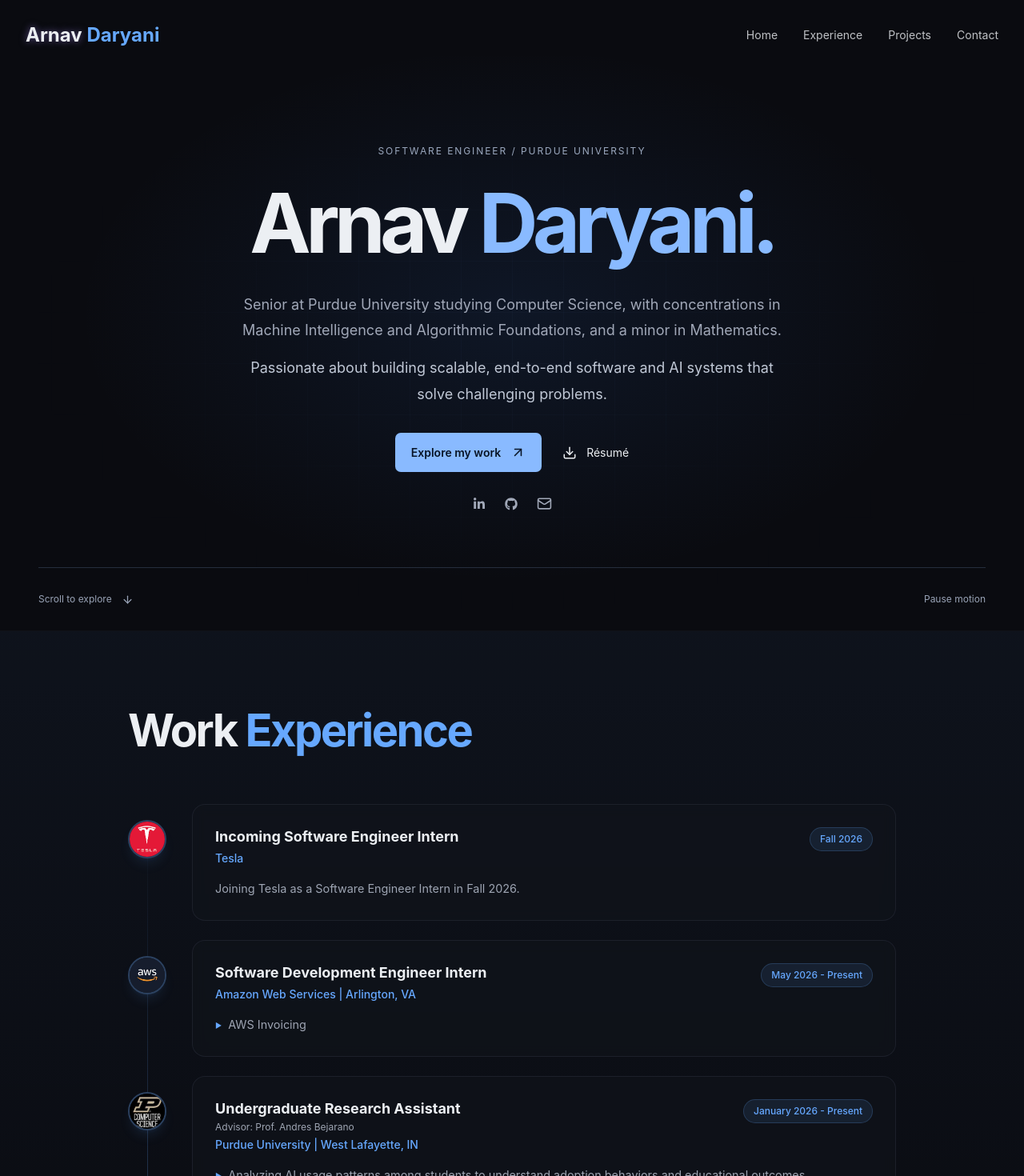
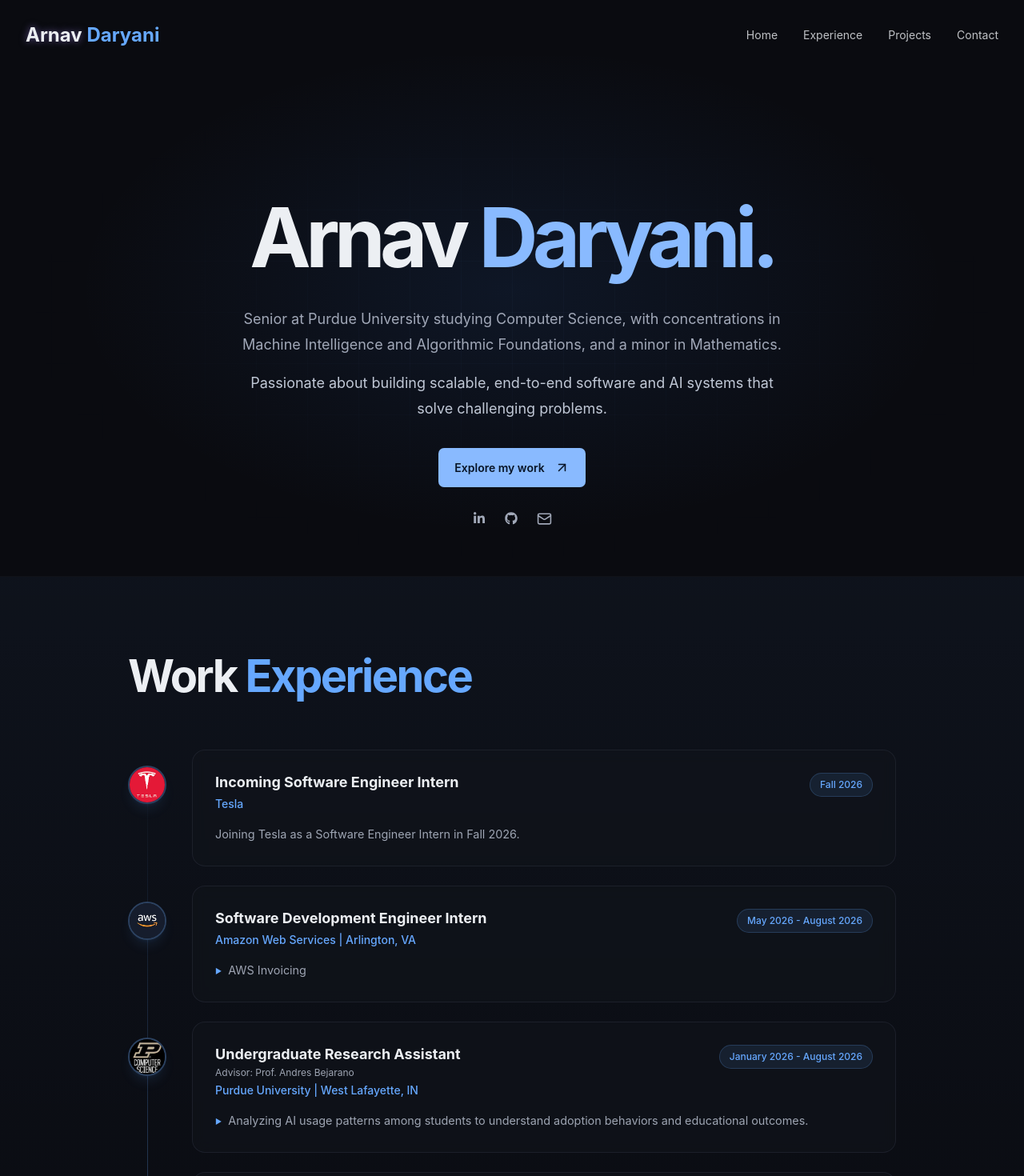
Before and after one commit to arnavdaryani/Personal-Website, a React (Vite) app: page / in a window 1280 px wide. Shown: the top 1470 px of the page at 80% size. Built offline with nearby package versions, Linux system fonts and the light colour scheme.

Commit message:
Simplify hero and update experience end dates to August 2026

```diff
--- a/src/components/AboutSection.jsx
+++ b/src/components/AboutSection.jsx
@@ -1,15 +1,9 @@
 import { FaLinkedinIn, FaGithub } from "react-icons/fa";
-import { ArrowDown, ArrowUpRight, Download, Mail } from "lucide-react";
-import { useEffect, useState } from "react";
+import { ArrowUpRight, Mail } from "lucide-react";
 
 export const AboutSection = () => {
-  const [paused, setPaused] = useState(false);
-  useEffect(() => {
-    document.documentElement.classList.toggle("motion-paused", paused);
-    return () => document.documentElement.classList.remove("motion-paused");
-  }, [paused]);
   const handlePointerMove = (event) => {
-    if (paused || window.matchMedia("(prefers-reduced-motion: reduce)").matches) return;
+    if (window.matchMedia("(prefers-reduced-motion: reduce)").matches) return;
     const bounds = event.currentTarget.getBoundingClientRect();
     event.currentTarget.style.setProperty("--pointer-x", `${(event.clientX - bounds.left) / bounds.width * 100}%`);
     event.currentTarget.style.setProperty("--pointer-y", `${(event.clientY - bounds.top) / bounds.height * 100}%`);
@@ -17,13 +11,11 @@
   return (
     <section id="about" className="hero-section" onPointerMove={handlePointerMove}>
       <div className="hero-copy">
-        <p className="eyebrow">SOFTWARE ENGINEER / PURDUE UNIVERSITY</p>
         <h1>Arnav <span>Daryani.</span></h1>
         <p className="hero-bio">Senior at Purdue University studying Computer Science, with concentrations in Machine Intelligence and Algorithmic Foundations, and a minor in Mathematics.</p>
         <p className="hero-bio hero-passion">Passionate about building scalable, end-to-end software and AI systems that solve challenging problems.</p>
         <div className="hero-actions">
           <a className="primary-action" href="#projects">Explore my work <ArrowUpRight size={19} /></a>
-          <a className="resume-action" href="/ArnavDaryaniResume.pdf" target="_blank" rel="noopener noreferrer"><Download size={18} /> Résumé</a>
         </div>
         <div className="social-row">
           <a href="https://www.linkedin.com/in/arnav-daryani/" target="_blank" rel="noopener noreferrer" aria-label="LinkedIn"><FaLinkedinIn /></a>
@@ -31,7 +23,6 @@
           <a href="mailto:arnavdaryani@gmail.com" aria-label="Email"><Mail size={19} /></a>
         </div>
       </div>
-      <div className="hero-bottom"><a href="#experience">Scroll to explore <ArrowDown size={15} /></a><button className="motion-control" onClick={() => setPaused(!paused)} aria-pressed={paused}>{paused ? "Resume motion" : "Pause motion"}</button></div>
     </section>
   );
 };
--- a/src/components/ExperienceSection.jsx
+++ b/src/components/ExperienceSection.jsx
@@ -14,7 +14,7 @@
     id: 0,
     title: "Software Development Engineer Intern",
     company: "Amazon Web Services | Arlington, VA",
-    period: "May 2026 - Present",
+    period: "May 2026 - August 2026",
     description: [
       "AWS Invoicing",
     ],
@@ -25,7 +25,7 @@
     title: "Undergraduate Research Assistant",
     subtitle: "Advisor: Prof. Andres Bejarano",
     company: "Purdue University | West Lafayette, IN",
-    period: "January 2026 - Present",
+    period: "January 2026 - August 2026",
     description: [
       "Analyzing AI usage patterns among students to understand adoption behaviors and educational outcomes.",
     ],
@@ -36,7 +36,7 @@
     title: "Undergraduate Research Assistant",
     subtitle: "Advisor: Prof. Dan Goldwasser",
     company: "Purdue University | West Lafayette, IN",
-    period: "January 2026 - Present",
+    period: "January 2026 - August 2026",
     description: [
       "Built benchmarking pipelines for graph-conditioned LLMs, enabling systematic evaluation of graph-based context against text-only and context-enriched baselines on socially grounded sentiment analysis tasks.",
       "Automated prompt generation, model inference, and evaluation workflows, improving zero-shot Target F1 from 0.63 to 0.75 through controlled graph-conditioned prompting experiments.",
@@ -59,7 +59,7 @@
     id: 4,
     title: "Undergraduate Teaching Assistant",
     company: "Purdue University | West Lafayette, IN",
-    period: "August 2024 - Present",
+    period: "August 2024 - August 2026",
     description: [
       "CS 251: Data Structures & Algorithms (Fall '25, Spring '26)",
       "CS 250: Computer Architecture (Spring '25, Fall '25)",
--- a/src/index.css
+++ b/src/index.css
@@ -199,21 +199,16 @@
 .hero-section::before { content: ""; position: absolute; inset: 70px 0 0; z-index: -1; pointer-events: none; background: radial-gradient(ellipse at var(--pointer-x) var(--pointer-y), #367de91a, transparent 60%); }
 .hero-section::after { content: ""; position: absolute; inset: 70px 0 0; z-index: -1; pointer-events: none; background-image: linear-gradient(#87b9ff08 1px, transparent 1px), linear-gradient(90deg, #87b9ff08 1px, transparent 1px); background-size: 64px 64px; mask-image: radial-gradient(ellipse, black, transparent 70%); }
 .hero-copy { max-width: 900px; margin: auto; animation: intro-enter .8s ease-out both; }
-.eyebrow { font-size: 12px; letter-spacing: .16em; color: #9ba8be; margin-bottom: 26px; }
 .hero-copy h1 { font-size: clamp(3.5rem, 8vw, 6.8rem); line-height: 1.08; letter-spacing: -.065em; font-weight: 650; }
 .hero-copy h1 span { color: #89baff; }
 .hero-bio { font-size: 18px; line-height: 1.8; color: #a1a8b8; max-width: 700px; margin: 30px auto 0; }
 .hero-passion { margin-top: 15px; color: #c0c8d6; }
 .hero-actions { display: flex; justify-content: center; align-items: center; flex-wrap: wrap; gap: 26px; margin-top: 32px; font-size: 14px; }
-.primary-action, .resume-action { display: inline-flex; align-items: center; gap: 12px; }
+.primary-action { display: inline-flex; align-items: center; gap: 12px; }
 .primary-action { padding: 14px 20px; background: #89baff; color: #081426; border-radius: 7px; font-weight: 600; transition: background .2s, transform .2s; }
 .primary-action:hover { background: #b2d2ff; transform: translateY(-3px); }
 .social-row { display: flex; justify-content: center; gap: 24px; align-items: center; margin-top: 30px; color: #a1a8b8; }
 .social-row a:hover { color: #89baff; }
-.hero-bottom { display: flex; justify-content: space-between; align-items: center; border-top: 1px solid #252d3c; padding: 22px 0; margin-top: 70px; font-size: 12px; color: #99a3b6; }
-.hero-bottom a { display: flex; gap: 12px; align-items: center; }
-.motion-control { cursor: pointer; padding: 8px 0 8px 16px; color: #99a3b6; }
-.motion-control:hover { color: #e8eef9; }
 #experience, #projects { border-top: 1px solid #ffffff08; }
 #experience > div:last-child { max-width: 960px; }
 #experience h2, #projects h2 { text-align: left; font-size: clamp(2.5rem, 5vw, 3.5rem); letter-spacing: -.045em; }
@@ -225,8 +220,5 @@
 .skip-link { position: fixed; left: 12px; top: -80px; z-index: 100; background: #89baff; color: #081426; padding: 12px; }
 .skip-link:focus { top: 12px; }
 @keyframes intro-enter { from { opacity: 0; transform: translateY(15px); } to { opacity: 1; transform: translateY(0); } }
-@media (max-width: 640px) { .hero-section { padding: 140px 24px 0; min-height: 90svh; } .hero-copy h1 span { display: block; } .hero-bio { font-size: 16px; } .eyebrow { font-size: 11px; letter-spacing: .12em; } .hero-bottom { margin-top: 48px; } }
-.motion-paused { scroll-behavior: auto; }
-.motion-paused *, .motion-paused *::before, .motion-paused *::after { animation-play-state: paused !important; transition: none !important; }
-.motion-paused .project-card:hover, .motion-paused .primary-action:hover { transform: none; }
-@media (prefers-reduced-motion: reduce) { html { scroll-behavior: auto; } *, *::before, *::after { animation: none !important; transition: none !important; } .motion-control { display: none; } }
+@media (max-width: 640px) { .hero-section { padding: 140px 24px 0; min-height: 90svh; } .hero-copy h1 span { display: block; } .hero-bio { font-size: 16px; } }
+@media (prefers-reduced-motion: reduce) { html { scroll-behavior: auto; } *, *::before, *::after { animation: none !important; transition: none !important; } }
```
Also changed, not shown: 3 other files (tests, documents, lock files or other folders).
